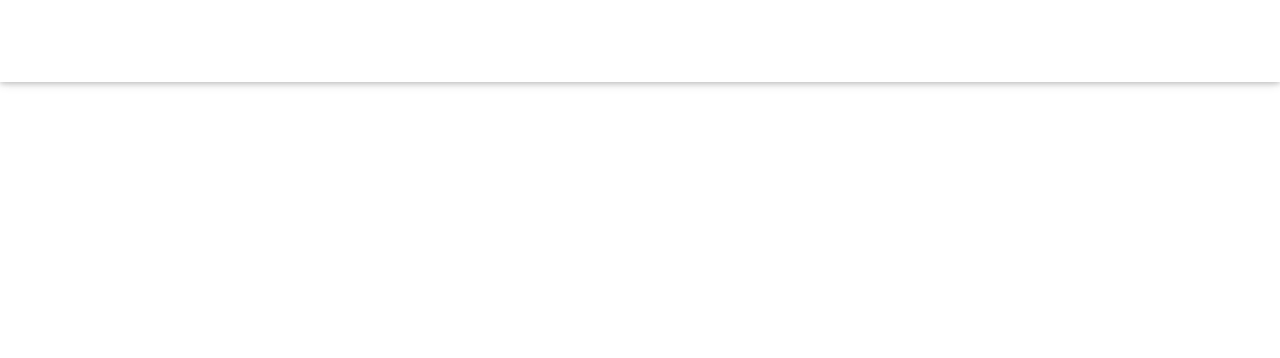
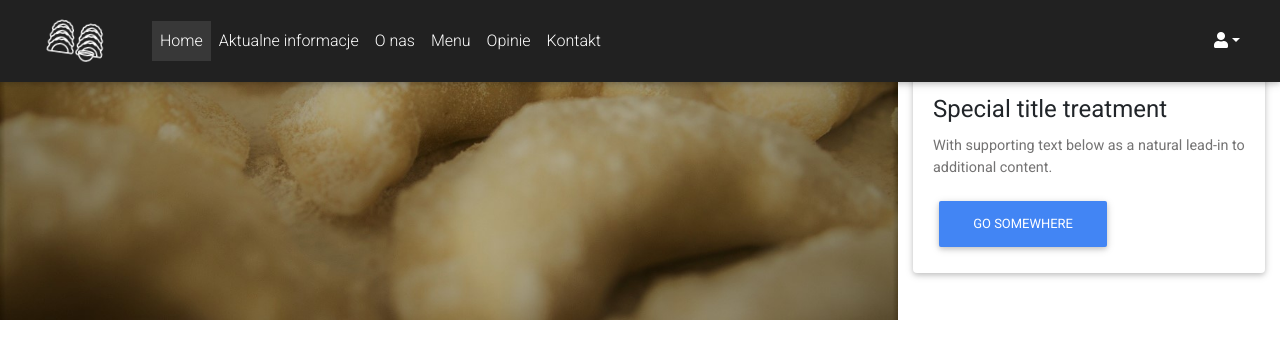
Before and after one commit to mac-lucky/Fullstack-restaurant-site, a React (Create React App) app: page /order in a window 1280 px wide. Shown: the top 358 px of the page. Built offline with nearby package versions, Linux system fonts and the light colour scheme; no server answers.

Commit message:
new page containers, navbar props on diffrent components

```diff
--- a/src/App.js
+++ b/src/App.js
@@ -1,30 +1,19 @@
 import React, { Component } from "react";
 import { BrowserRouter, Switch, Route } from "react-router-dom";
-import Register from "./pages/Register/Register";
+import RegisterPage from "./pages/RegisterPage";
 import MainPage from "./pages/MainPage";
-import Navbar from "./components/Navbar/Navbar";
-
-const Layout = ({children}) => {
-  return (
-    <div>
-      <Navbar />
-      <main>{children}</main>
-    </div>
-  );
-};
-
+import OrderPage from "./pages/OrderPage";
 
 class App extends Component {
   render() {
     return (
       <>
         <BrowserRouter>
-          <Layout>
             <Switch>
-              <Route exact={true} path="/" component={MainPage} />
-              <Route exact={true} path="/register" component={Register} />
+              <Route exact path="/" component={MainPage} />
+              <Route exact path="/register" component={RegisterPage} />
+              <Route exact path="/order" component={OrderPage} />
             </Switch>
-          </Layout>
         </BrowserRouter>
       </>
     );
--- a/src/components/Landpage/Landpage.js
+++ b/src/components/Landpage/Landpage.js
@@ -1,29 +1,23 @@
 import "./Landpage.css";
-import React, { Component } from "react";
-import { MDBContainer, MDBBtn } from "mdbreact";
-import { Element } from "react-scroll";
+import React from "react";
+import { MDBLink, MDBBtn } from "mdbreact";
+
 
 const Landpage = () => {
   return (
     <>
-      <Element id="example-destination" name="example-destination">
       <div id="home" className="LandpageImg">
         <div className="nf">
           <h1>Pierogarnia na Basztowej</h1>
           <hr className="hr-light wow fadeInLeft" />
           <p>Zapraszamy do naszej pierogarni, gdzie liczy się jakość</p>
-            <MDBBtn
-              href="/order"
-              className="w-50"
-              size="lg"
-              outline
-              color="white"
-            >
+          <MDBLink to="/order">
+            <MDBBtn size="lg" outline color="white">
               Złóż zamówienie
             </MDBBtn>
+          </MDBLink>
         </div>
       </div>
-      </Element>
     </>
   );
 };
--- a/src/components/Navbar/Navbar.js
+++ b/src/components/Navbar/Navbar.js
@@ -4,6 +4,7 @@ import {
   MDBNavbarBrand,
   MDBNavbarNav,
   MDBNavItem,
+  MDBLink,
   MDBNavLink,
   MDBNavbarToggler,
   MDBCollapse,
@@ -17,9 +18,6 @@ import {
 import { BrowserRouter as Router } from "react-router-dom";
 import "./Navbar.css";
 import ikonka from "../../images/ikonkapiera.png";
-import * as Scroll from "react-scroll";
-
-let ScrollLink = Scroll.Link;
 
 class Navbar extends Component {
   state = {
@@ -30,14 +28,14 @@ class Navbar extends Component {
     this.setState({ isOpen: !this.state.isOpen });
   };
 
-  render() {
+  render(props) {
     return (
       <Router>
         <MDBNavbar
           fixed="top"
-          scrolling
+          scrolling={this.props.scrolling}
           color="bg-dark"
-          transparent
+          transparent={this.props.transparent}
           dark
           expand="md"
         >
@@ -89,9 +87,7 @@ class Navbar extends Component {
                       Moje zamówienia
                     </MDBDropdownItem>
                     <MDBDropdownItem href="#login">Zaloguj</MDBDropdownItem>
-                    <MDBDropdownItem href="/register">
-                      Zarejestruj
-                    </MDBDropdownItem>
+                      <MDBDropdownItem href="/register">Zarejestruj</MDBDropdownItem>
                   </MDBDropdownMenu>
                 </MDBDropdown>
               </MDBNavItem>
--- /dev/null
+++ b/src/components/Order/Order.css
@@ -0,0 +1,14 @@
+.OrderPage {
+  height: 100vh;
+  display: flex;
+}
+
+.OrderLeft {
+  width: 75%;
+}
+
+.OrderLeft img {
+  height: 40vh;
+  width: 100%;
+  object-fit: cover;
+}
--- /dev/null
+++ b/src/components/Order/Order.js
@@ -0,0 +1,44 @@
+import React from "react";
+import {
+  MDBCard,
+  MDBCardBody,
+  MDBCardTitle,
+  MDBCardText,
+  MDBCardHeader,
+  MDBCardFooter,
+  MDBBtn,
+  MDBContainer,
+} from "mdbreact";
+import "./Order.css";
+import OrderTopImg from "../../images/ordertop.jpg";
+
+const Order = () => {
+  return (
+    <>
+      <div className="OrderPage">
+        <div className="OrderLeft">
+          <img src={OrderTopImg}></img>
+        </div>
+        <div className="OrderRight">
+          <MDBContainer>
+            <MDBCard style={{ width: "22rem", marginTop: "1rem" }}>
+              <MDBCardHeader color="primary-color" tag="h3">
+                Featured
+              </MDBCardHeader>
+              <MDBCardBody>
+                <MDBCardTitle>Special title treatment</MDBCardTitle>
+                <MDBCardText>
+                  With supporting text below as a natural lead-in to additional
+                  content.
+                </MDBCardText>
+                <MDBBtn color="primary">go somewhere</MDBBtn>
+              </MDBCardBody>
+            </MDBCard>
+          </MDBContainer>
+        </div>
+      </div>
+    </>
+  );
+};
+
+export default Order;
--- a/src/pages/MainPage.js
+++ b/src/pages/MainPage.js
@@ -7,12 +7,12 @@ import Opinions from "../components/Opinions/Opinions";
 import Awards from "../components/Awards/Awards";
 import Actual from "../components/Actual/Actual";
 import Contact from "../components/Contact/Contact";
+import Navbar from "../components/Navbar/Navbar";
 
-
-
-const MainPage = () => {
+const MainPage = (props) => {
     return (
       <>
+        <Navbar transparent={true} scrolling={true}/>
         <Landpage />
         <Actual />
         <Aboutus />
--- /dev/null
+++ b/src/pages/OrderPage.js
@@ -0,0 +1,14 @@
+import React, { Component } from "react";
+import Navbar from "../components/Navbar/Navbar";
+import Order from "../components/Order/Order";
+
+const OrderPage = (props) => {
+  return (
+    <>
+      <Navbar transparent={false} scrolling={false}/>
+      <Order />
+    </>
+  );
+};
+
+export default OrderPage;
--- /dev/null
+++ b/src/pages/RegisterPage.js
@@ -0,0 +1,14 @@
+import React, { Component } from "react";
+import Navbar from "../components/Navbar/Navbar";
+import Register from "../components/Register/Register";
+
+const RegisterPage = (props) => {
+  return (
+    <>
+      <Navbar transparent={false} scrolling={false} />
+      <Register />
+    </>
+  );
+};
+
+export default RegisterPage;
```
Also changed, not shown: src/components/Register/Register.css (renamed from src/pages/Register/Register.css), src/components/Register/Register.js (renamed from src/pages/Register/Register.js), src/images/ordertop.jpg, 1 other file (tests, documents, lock files or other folders). Lines whose indentation alone changed are shown as unchanged.
